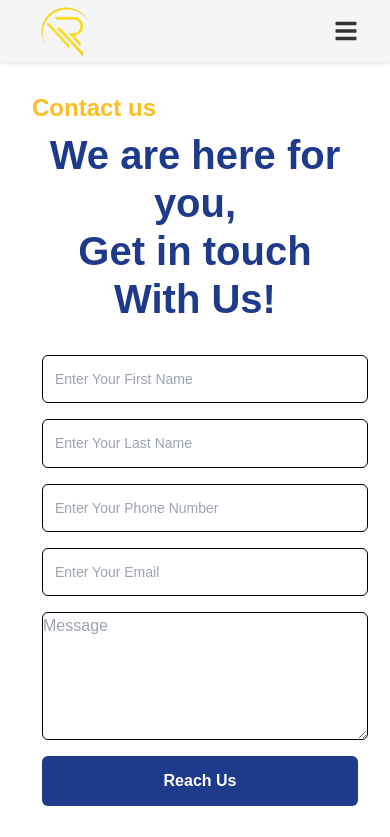
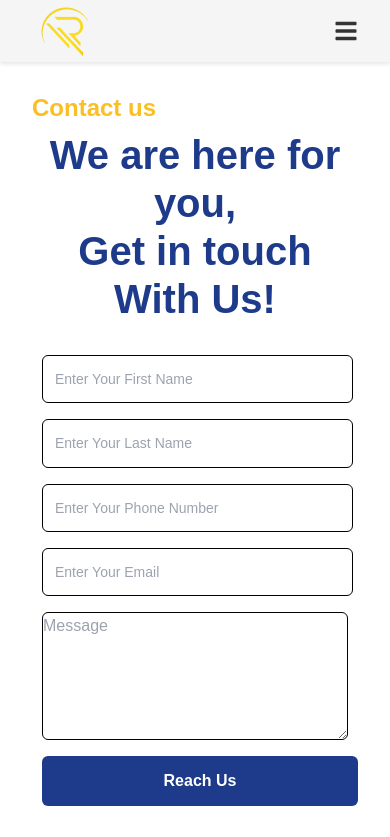
Before and after one commit to baigsufian6/company_project, a React (Create React App) app: page /construction/contact in a window 390 px wide. Shown: the top 837 px of the page. Built offline with nearby package versions, Linux system fonts and the light colour scheme.

Commit message:
sufi changed

```diff
--- a/src/Components/Construction/construct.css
+++ b/src/Components/Construction/construct.css
@@ -1197,12 +1197,16 @@ p {
 .contact-construct-form-row{
   display: flex;
   flex-direction: column;
+  margin-right: 15px;
 }
 .contact-construct-form-textarea{
   margin-left: 10px;
 }
 .contact-construct-form-submit {
   margin-left: 10px;
+}
+.contact-construct-form-textarea{
+  width: 94%;
 }
 }
 
```
Also changed, not shown: 6 other files (tests, documents, lock files or other folders).
